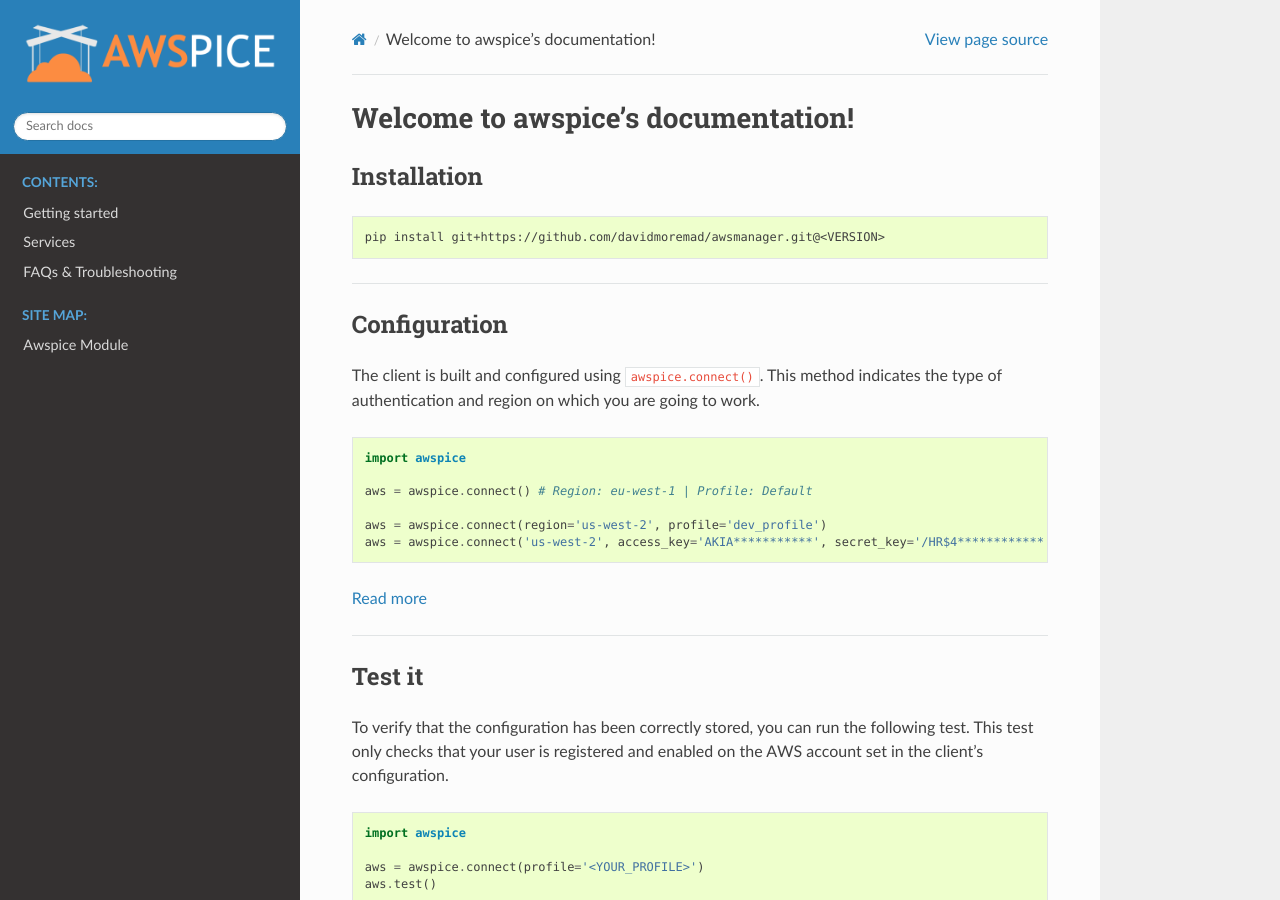
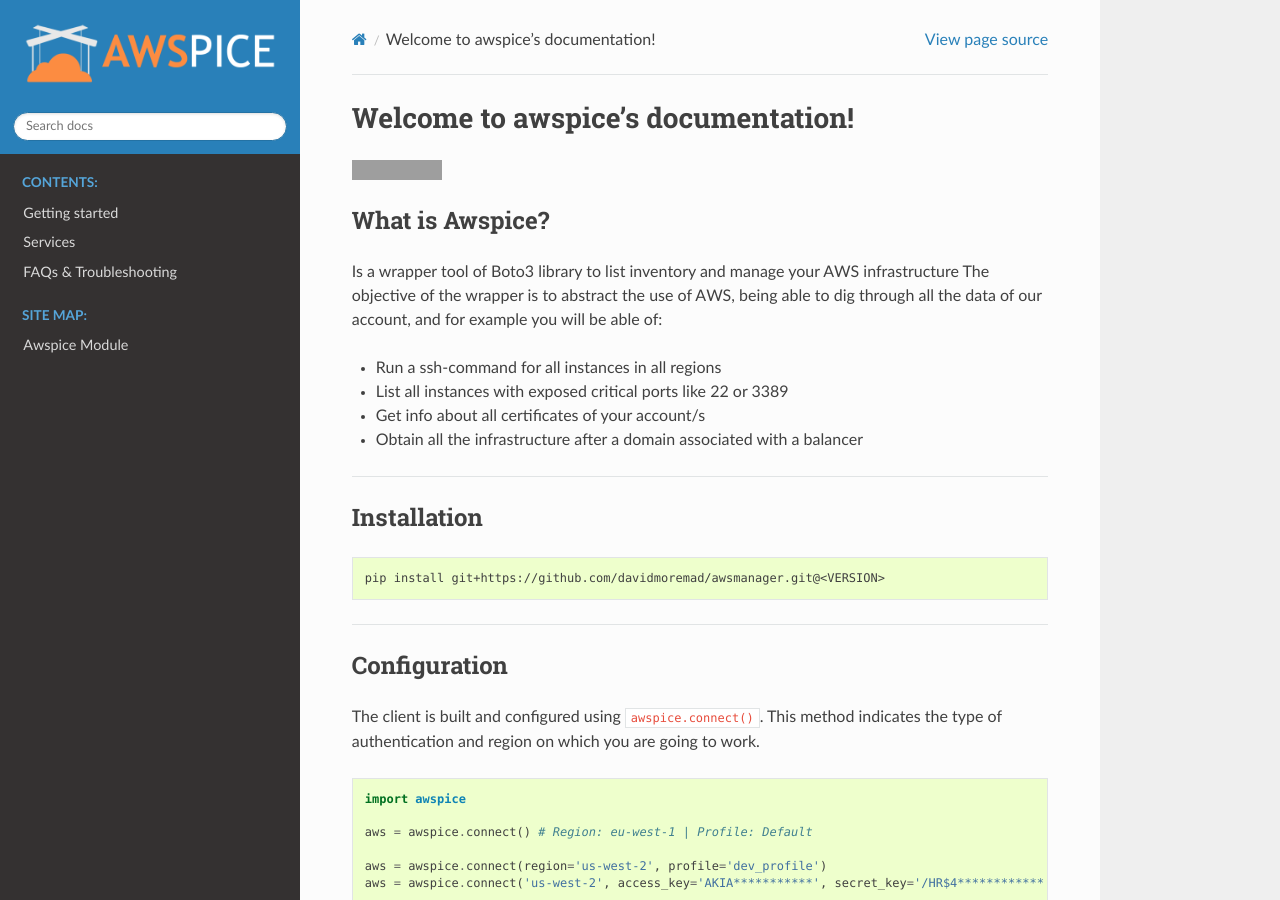
Before and after one commit to davidmoremad/awspice, a Sphinx documentation site: the page built from docs/source/index.rst, in a window 1280 px wide and 900 px high. Built offline with Sphinx 7.4.7 and the Read the Docs theme 2.0.0, drawn with Linux system fonts in a browser that asks for light colours; grey boxes are pictures that could not be loaded.

Commit message:
ReadTheDocs documentation

```diff
--- /dev/null
+++ b/README.rst
@@ -0,0 +1,5 @@
+Awspice
+=======
+
+.. include:: getting_started.rst
+  :start-after: intro-section
--- a/docs/source/index.rst
+++ b/docs/source/index.rst
@@ -24,10 +24,36 @@
   Awspice Module <modules.rst>
 
 
+.. intro-section
+
+.. image:: https://readthedocs.org/projects/awsmanager/badge/?version=latest
+  :target: http://awsmanager.readthedocs.io/en/latest/?badge=latest
+  :alt: Documentation Status
+
+
+****************
+What is Awspice?
+****************
+
+Is a wrapper tool of Boto3 library to list inventory and manage your AWS infrastructure
+The objective of the wrapper is to abstract the use of AWS, being able to dig through all the data of our account,
+and for example you will be able of:
+
+* Run a ssh-command for all instances in all regions
+* List all instances with exposed critical ports like 22 or 3389
+* Get info about all certificates of your account/s
+* Obtain all the infrastructure after a domain associated with a balancer
+
+------------------------------------------------------------------------------------------
+
 .. include:: getting_started.rst
   :start-after: installation-section
   :end-before: configuration-section
 
+
+
+
+.. configuration-section
 
 *************
 Configuration
@@ -45,8 +71,6 @@
   aws = awspice.connect(region='us-west-2', profile='dev_profile')
   aws = awspice.connect('us-west-2', access_key='AKIA***********', secret_key='/HR$4************')
 
-
-`Read more <getting_started.html>`_
 
 ------------------------------------------------------------------------------------------
 
```
Also changed, not shown: README.md (deleted, +0 -140 lines).
